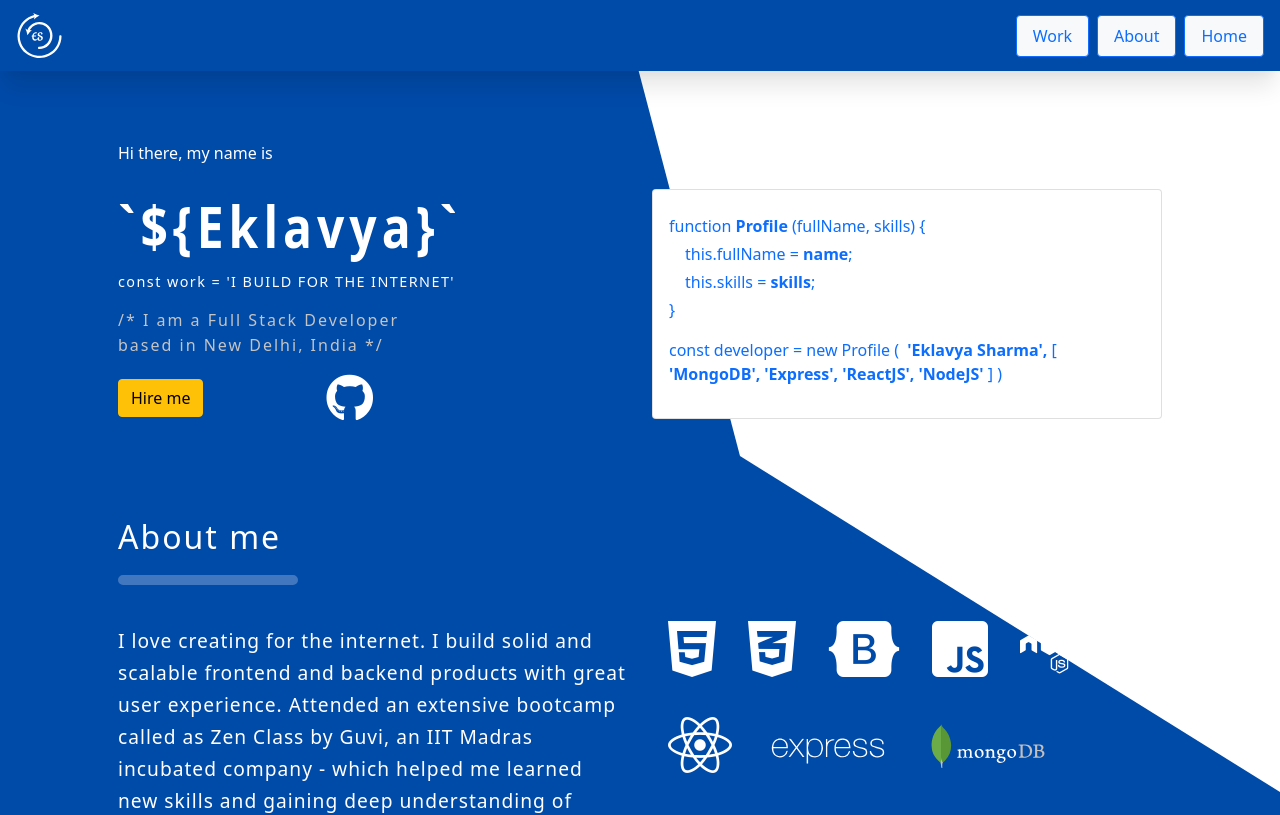
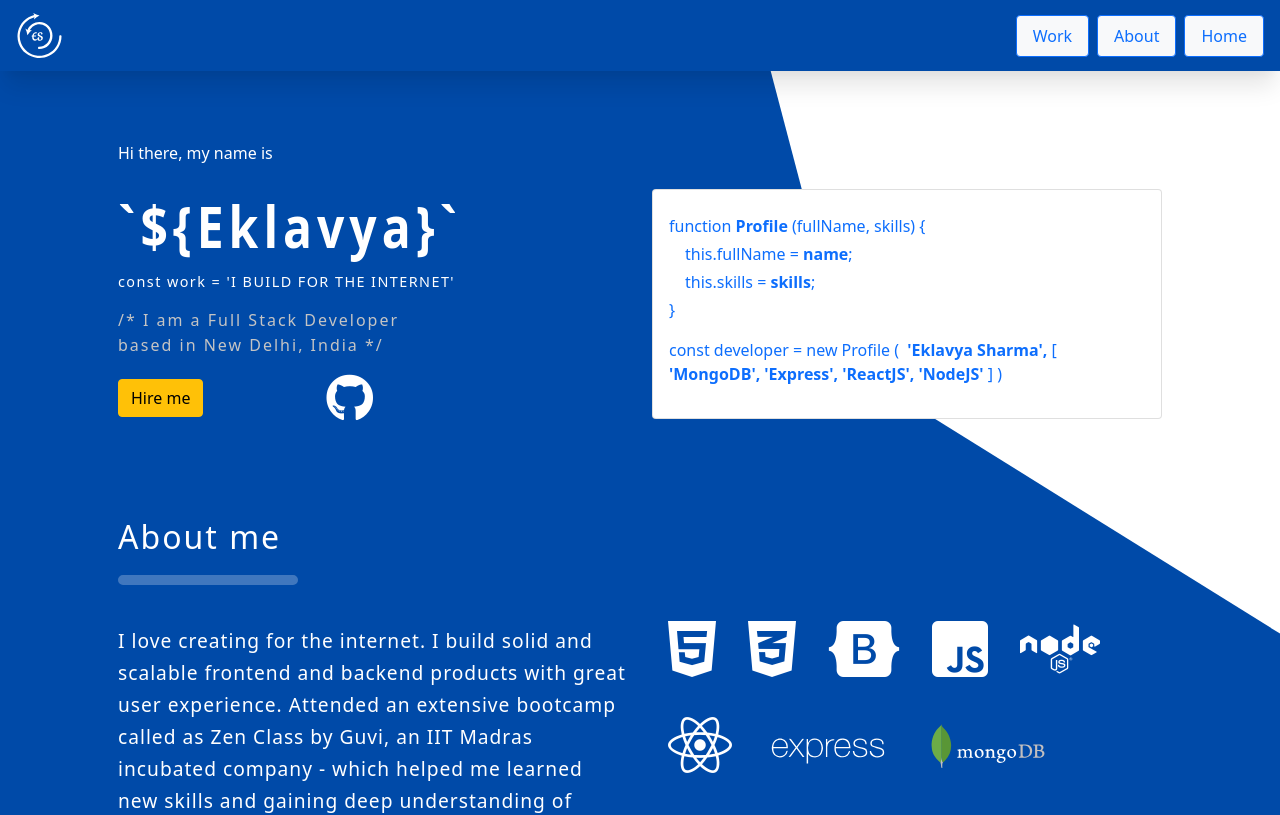
Before and after one commit to sharmaeklavya/ike-portfolio, a React (Create React App) app: page / in a window 1280 px wide. Shown: the top 815 px of the page. Built offline with nearby package versions, Linux system fonts and the light colour scheme.

Commit message:
minor css update

```diff
--- a/src/App.css
+++ b/src/App.css
@@ -91,8 +91,8 @@ body {
   position: absolute;
   top: 0;
   right: 0;
-  width: 75rem;
-  height: 100%;
+  width: 75%;
+  height: 40rem;
   clip-path: polygon(45% 0%, 100% 0, 100% 99%, 55% 57%);
   background-color: #fff;
   box-shadow: 0 20px 25px -5px rgba(0, 0, 0, 0.1),
```
